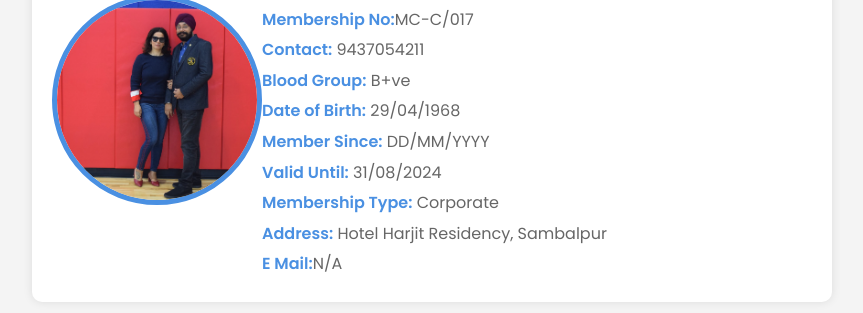
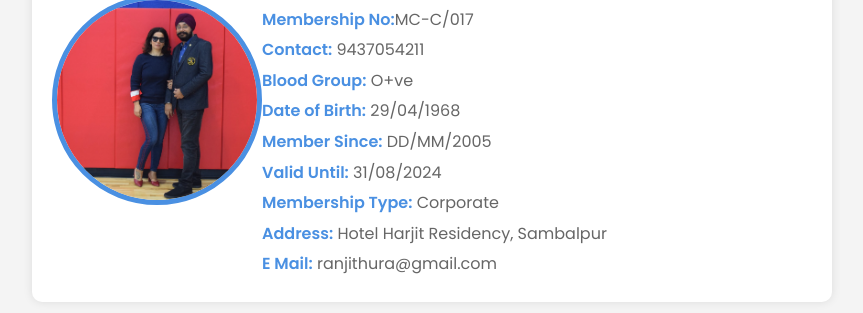
Before and after one commit to mahanadiclub/Ranjit-Singh-Hura, a plain HTML site: page index.html in a window 1280 px wide. Shown: the part 379-692 px from the top of the page, without its empty margins (208-1071 px from the left). Drawn offline with Linux system fonts and the light colour scheme.

Commit message:
Update index.html

```diff
--- a/index.html
+++ b/index.html
@@ -110,13 +110,13 @@
                 <h2>Ranjit Singh Hura</h2>
                 <p><span class="highlight">Membership No:</span>MC-C/017</p>
                 <p><span class="highlight">Contact:</span> 9437054211</p>
-                <p><span class="highlight">Blood Group:</span> B+ve</p>
+                <p><span class="highlight">Blood Group:</span> O+ve</p>
                 <p><span class="highlight">Date of Birth:</span> 29/04/1968</p>
-                <p><span class="highlight">Member Since:</span> DD/MM/YYYY</p>
+                <p><span class="highlight">Member Since:</span> DD/MM/2005</p>
                 <p><span class="highlight">Valid Until:</span> 31/08/2024</p>
                 <p><span class="highlight">Membership Type:</span> Corporate</p>
                 <p><span class="highlight">Address:</span> Hotel Harjit Residency, Sambalpur</p>
-                <p><span class="highlight">E Mail:</span>N/A</p>
+                <p><span class="highlight">E Mail:</span> ranjithura@gmail.com</p>
 
             </div>
         </div>
```
